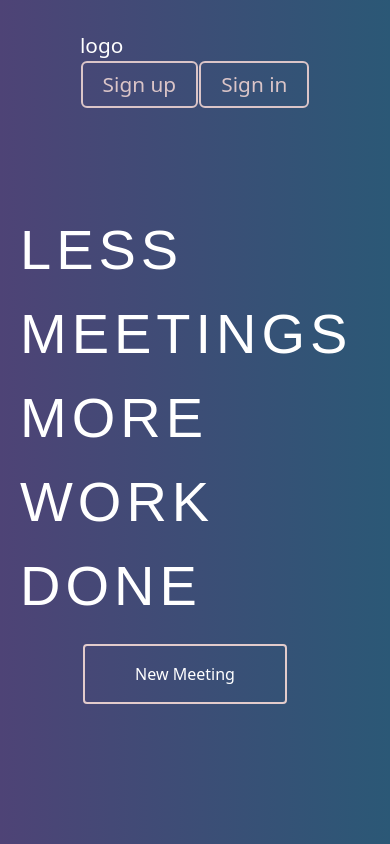
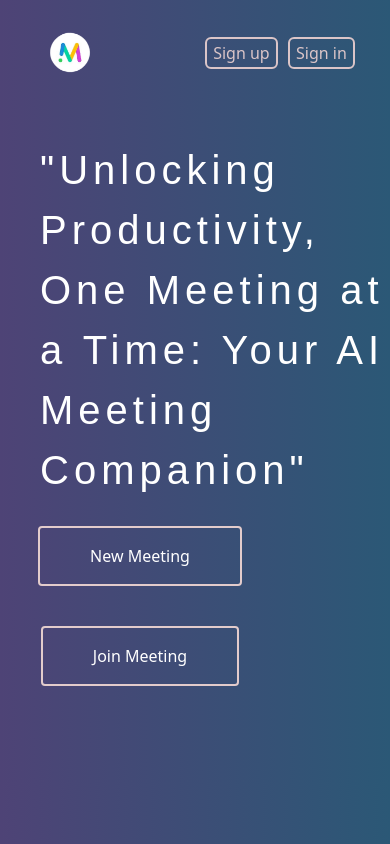
Before and after one commit to CodeShotsAryan/MEETINGMASTERY, a React (Vite) app in the folder client/: page / in a window 390 px wide. Built offline with nearby package versions, Linux system fonts and the light colour scheme; a web font is replaced by a local one; what @material-tailwind/html would draw is missing.

Commit message:
hero done

```diff
--- a/client/src/Pages/Home/Home.css
+++ b/client/src/Pages/Home/Home.css
@@ -29,7 +29,7 @@ body {
   width: 100vw;
   flex: 1;
   display: inline-flex;
-  justify-content: center;
+  justify-content: space-around;
   align-items: center;
   gap: 10px;
   flex-wrap: wrap;
@@ -38,7 +38,7 @@ body {
 .main-page .left {
   /* border: 2px solid black; */
   height: 500px;
-  width: 600px;
+  width: 700px;
   display: inline-flex;
   justify-content: center;
   align-items: center;
@@ -48,6 +48,7 @@ body {
   /* border: 2px solid black; */
   height: 500px;
   width: 600px;
+  animation: img-float 1s ease-in-out infinite alternate;
 }
 
 .main-page .left p {
@@ -62,10 +63,17 @@ body {
   padding: 16px 50px;
   border-radius: 4px;
   outline: none;
-  margin-left: -210px;
+  /* margin-left: -270px; */
   transition: 0.4s ease;
 }
+.btn-container{
+  width: 450px;
+  margin-left: -270px;
+  flex-wrap: wrap;
+  display: flex;
+  justify-content: space-around;
 
+}
 .main-page .left button:hover {
   background-color: rgb(227, 204, 204);
   border: none;
@@ -98,13 +106,49 @@ body {
   color: #2a2a2a;
 }
 
+
+.right{
+}
+
+.right image{
+  height: 100px;
+  width: 100px;
+  z-index: 99;
+}
+
+.navbar .logo img{
+  width: 120px;
+}
+
+@keyframes img-float {
+  0% {
+    transform: translateY(5px);
+  }
+  100% {
+    transform: translateY(-5px);
+  }
+}
 @media (max-width: 600px) {
+  .logo{
+    width: 80px;
+  }
+  .main-page .left {
+    margin-left: 20px;
+    margin-top: 80px;
+  }
   .main-page .left p {
-    font-size: 3.5rem;
+    font-size: 2.5rem;
     font-family: "Truculenta", sans-serif;
     letter-spacing: 5px;
-    margin-top: -40px;
+    margin-top: -110px;
     margin-left: 20px;
+  }
+  .main-page .left .btn-container{
+    display: inline-flex;
+    width: 400px;
+    flex-wrap: wrap;
+    /* border: 2px solid; */
+    height: 200px;
   }
 
   .main-page .left button {
@@ -112,11 +156,34 @@ body {
     padding: 16px 50px;
     border-radius: 4px;
     outline: none;
-    margin-left: -20px;
+    margin-left: 140px;
     transition: 1s ease;
+    margin-top: 10px;
+    height: 60px;
   }
 
   .main-page .right {
     display: none;
   }
+
+  .navbar .loginbtns button{
+    padding: 2px 6px;
+    border: 2px solid #DBC5C8;
+    border-radius: 6px;
+    text-align: center;
+    color: #DBC5C8;
+    transition: 0.2s ease;
+    font-size: 1rem;
+  }
+  .navbar .loginbtns{
+    height: 100%;
+    width: 160px;
+    display: flex;
+    justify-content: space-around;
+    align-items: center;
+    /* margin-right: -50px; */
+  }
+  .navbar {
+    padding: 30px 30px;
+  }
 }
--- a/client/src/Pages/Home/Home.jsx
+++ b/client/src/Pages/Home/Home.jsx
@@ -1,24 +1,38 @@
 import React from "react";
-import 'bootstrap/dist/css/bootstrap.min.css';
-import './Home.css'
+import "bootstrap/dist/css/bootstrap.min.css";
+import "./Home.css";
+import hero from "../../assets/hero.png";
+import logo from "../../assets/meetinglogo.png";
+
 const Home = () => {
   return (
     <div>
       <nav className="navbar navbar-dark ">
-          <div className="logo">logo</div>
-          <div className="loginbtns">
-            <button>Sign up</button>
-            <button>Sign in</button>
-          </div>
+        <div className="logo">
+          <img src={logo} />
+        </div>
+        <div className="loginbtns">
+          <button>Sign up</button>
+          <button>Sign in</button>
+        </div>
       </nav>
 
       <div className="main-page">
         <div className="left">
-          <p>LESS MEETINGS<br/>MORE WORK DONE</p>
-          <button>New Meeting</button>
+          <p>
+            "Unlocking Productivity, One Meeting at a Time: Your AI Meeting
+            Companion"
+          </p>
+          <div className="btn-container">
+            <button>New Meeting</button>
+            <button>Join Meeting</button>
+          </div>
         </div>
         <div className="right">
-          <image src="" />
+          <img src={hero} className="hero-image rounded-md select-none"
+          draggable="false"
+          alt="Hero Image"
+          />
         </div>
       </div>
     </div>
```
Also changed, not shown: client/src/assets/meetinglogo.png (added).
